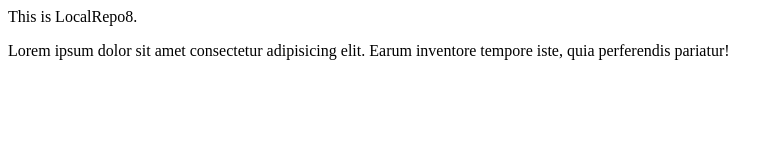
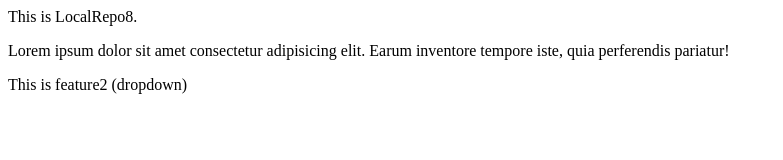
Before and after one commit to Techi-tech51/LocalRepo8, a plain HTML site: page index.html in a window 1280 px wide. Shown: the whole page, without its empty margins (0-783 px from the left). Drawn offline with Linux system fonts and the light colour scheme.

```diff
--- a/index.html
+++ b/index.html
@@ -1,2 +1,3 @@
 <p> This is LocalRepo8. </p>
 <P>Lorem ipsum dolor sit amet consectetur adipisicing elit. Earum inventore tempore iste, quia perferendis pariatur!</P>
+<p>This is feature2 (dropdown)</p>
```
